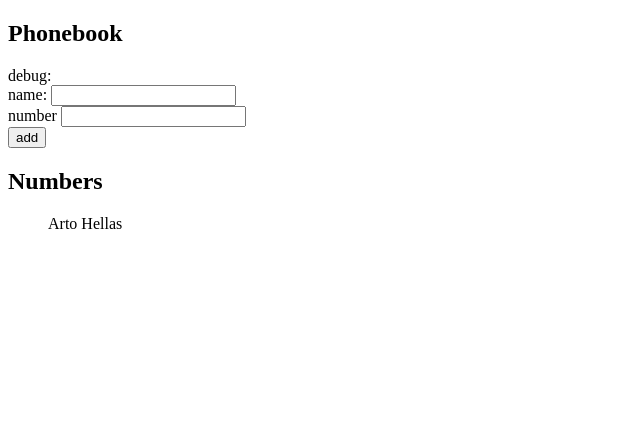
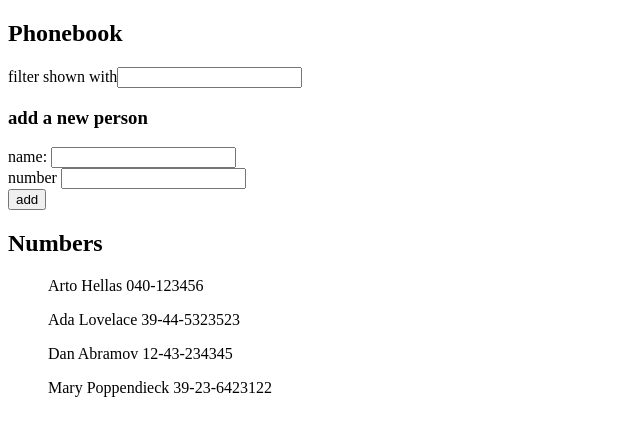
Before and after one commit to dalebandoni/fullstackopen2021, a React (Create React App) app in the folder part2/phonebook/: page / in a window 1280 px wide. Shown: the top 436 px of the page, without its empty margins (0-640 px from the left). Built offline with nearby package versions, Linux system fonts and the light colour scheme.

Commit message:
exercises 2.9.-2.10.

```diff
--- a/part2/phonebook/src/App.js
+++ b/part2/phonebook/src/App.js
@@ -1,9 +1,22 @@
 import React, { useState } from 'react'
+import PersonForm from './components/PersonForm'
+import Persons from './components/Persons'
+import SearchFilter from './components/SearchFilter'
 
 const App = () => {
-  const [persons, setPersons] = useState([{ name: 'Arto Hellas' }])
+  const [persons, setPersons] = useState([
+    { name: 'Arto Hellas', number: '040-123456' },
+    { name: 'Ada Lovelace', number: '39-44-5323523' },
+    { name: 'Dan Abramov', number: '12-43-234345' },
+    { name: 'Mary Poppendieck', number: '39-23-6423122' },
+  ])
   const [newName, setNewName] = useState('')
   const [newNumber, setNewNumber] = useState('')
+  const [filter, setFilter] = useState('')
+
+  const filteredPeople = persons.filter(person =>
+    person.name.toLowerCase().includes(filter.toLocaleLowerCase())
+  )
 
   const handleSubmit = e => {
     e.preventDefault()
@@ -26,38 +39,20 @@ const App = () => {
     setNewNumber('')
   }
 
-  console.log(persons)
   return (
     <div>
       <h2>Phonebook</h2>
-      <div>debug: {newName}</div>
-      <form onSubmit={handleSubmit}>
-        <div>
-          name:{' '}
-          <input
-            onChange={({ target }) => setNewName(target.value)}
-            value={newName}
-          />
-        </div>
-        <div>
-          number{' '}
-          <input
-            onChange={({ target }) => setNewNumber(target.value)}
-            value={newNumber}
-          />
-        </div>
-        <div>
-          <button type='submit'>add</button>
-        </div>
-      </form>
+      <SearchFilter filter={filter} setFilter={setFilter} />
+      <h3>add a new person</h3>
+      <PersonForm
+        handleSubmit={handleSubmit}
+        newName={newName}
+        setNewName={setNewName}
+        newNumber={newNumber}
+        setNewNumber={setNewNumber}
+      />
       <h2>Numbers</h2>
-      <ul>
-        {persons.map(person => (
-          <p key={person.name}>
-            {person.name} {person.number}
-          </p>
-        ))}
-      </ul>
+      <Persons filteredPeople={filteredPeople} />
     </div>
   )
 }
--- /dev/null
+++ b/part2/phonebook/src/components/PersonForm.js
@@ -0,0 +1,33 @@
+import React from 'react'
+
+const PersonForm = ({
+  handleSubmit,
+  newName,
+  setNewName,
+  newNumber,
+  setNewNumber,
+}) => {
+  return (
+    <form onSubmit={handleSubmit}>
+      <div>
+        name:{' '}
+        <input
+          onChange={({ target }) => setNewName(target.value)}
+          value={newName}
+        />
+      </div>
+      <div>
+        number{' '}
+        <input
+          onChange={({ target }) => setNewNumber(target.value)}
+          value={newNumber}
+        />
+      </div>
+      <div>
+        <button type='submit'>add</button>
+      </div>
+    </form>
+  )
+}
+
+export default PersonForm
--- /dev/null
+++ b/part2/phonebook/src/components/Persons.js
@@ -0,0 +1,15 @@
+import React from 'react'
+
+const Persons = ({filteredPeople}) => {
+  return (
+    <ul>
+      {filteredPeople.map(person => (
+        <p key={person.name}>
+          {person.name} {person.number}
+        </p>
+      ))}
+    </ul>
+  )
+}
+
+export default Persons
--- /dev/null
+++ b/part2/phonebook/src/components/SearchFilter.js
@@ -0,0 +1,16 @@
+import React from 'react'
+
+const SearchFilter = ({ filter, setFilter }) => {
+  return (
+    <div>
+      filter shown with
+      <input
+        type='text'
+        value={filter}
+        onChange={({ target }) => setFilter(target.value)}
+      />
+    </div>
+  )
+}
+
+export default SearchFilter
```
